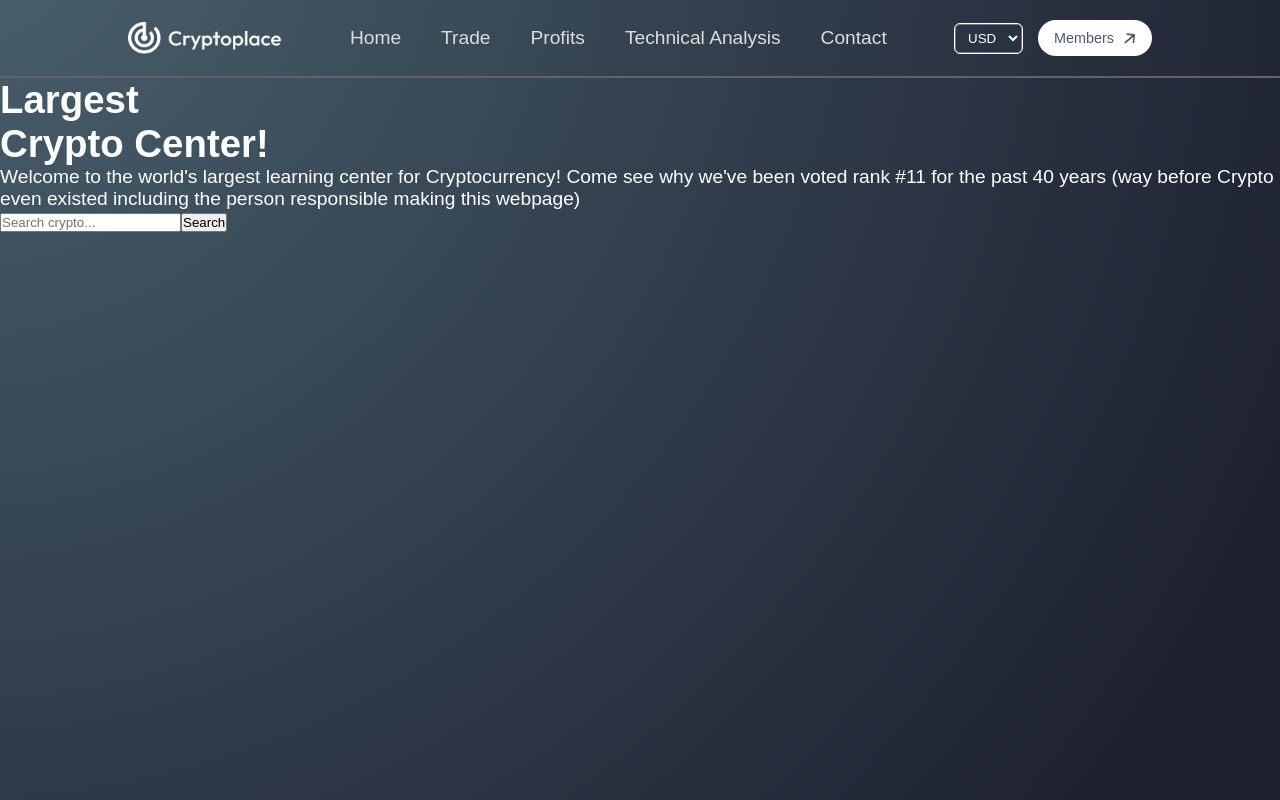
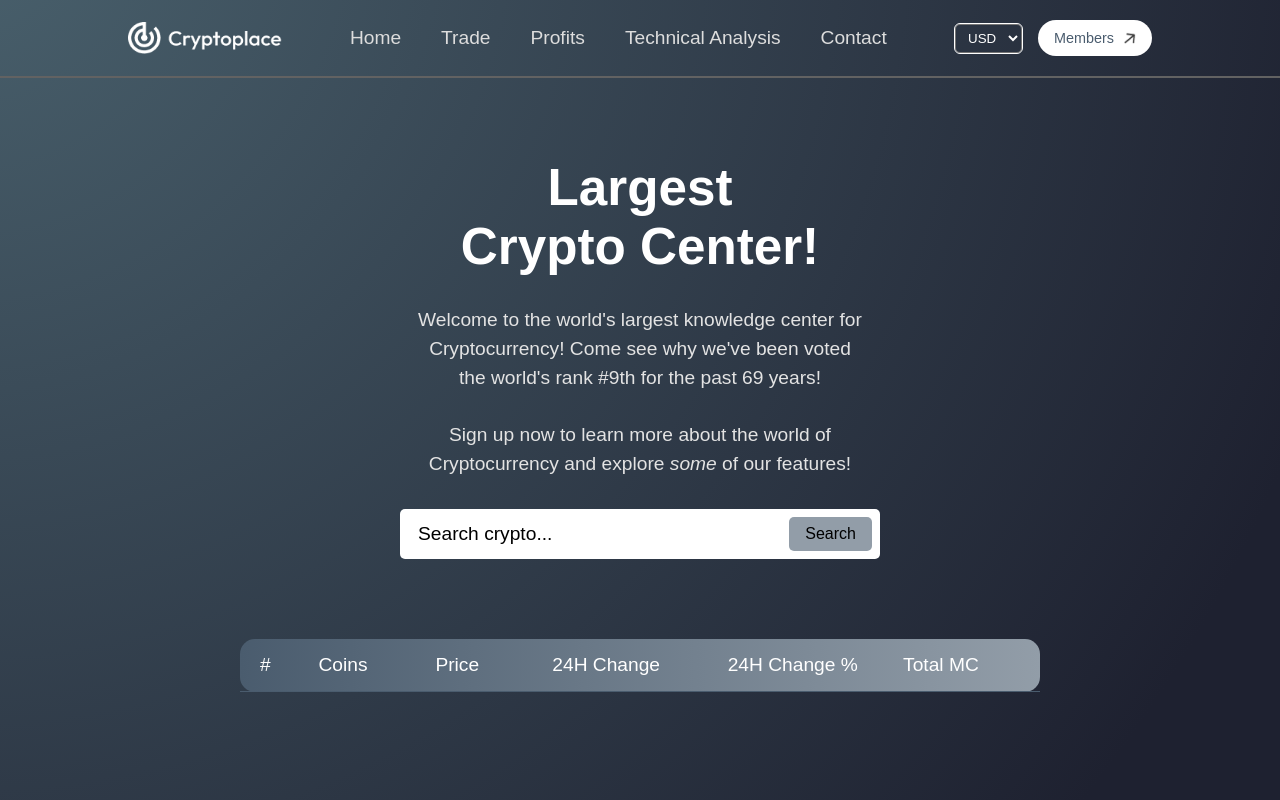
Before and after one commit to Jaycelab/Crypto-Tracker, a React (Vite) app: page / in a window 1280 px wide. Built offline with nearby package versions, Linux system fonts and the light colour scheme; the HTML template or start-up script is replaced by a standard one; a web font is replaced by a local one.

Commit message:
chore: Update page title, navbar, and hero section styling

```diff
--- a/src/pages/Home/Home.css
+++ b/src/pages/Home/Home.css
@@ -0,0 +1,82 @@
+.home {
+  padding: 0 10px;
+  padding-bottom: 100px;
+}
+
+.hero {
+  max-width: 600px;
+  margin: 80px auto;
+  display: flex;
+  flex-direction: column;
+  align-items: center;
+  text-align: center;
+  gap: 30px;
+}
+
+.hero h1 {
+  font-size: max(4vw, 36px);
+  font-weight: 700;
+}
+
+.hero p {
+  width: 75%;
+  color: #e3e3e3;
+  line-height: 1.5;
+}
+
+.hero form {
+  padding: 8px;
+  width: 80%;
+  background-color: #fff;
+  border-radius: 5px;
+  font-size: 1.2rem;
+  display: flex;
+  align-items: center;
+  gap: 10px;
+  justify-content: center;
+}
+
+.hero input {
+  flex: 1;
+  font-size: 1.2rem;
+  outline: none;
+  border: none;
+  color: #000;
+  padding-left: 10px;
+}
+
+.hero input::placeholder {
+  color: #000;
+  font-size: 1.2rem;
+}
+
+.hero button {
+  background-color: #929da8;
+  color: #000;
+  padding: 8px 16px;
+  border: none;
+  border-radius: 5px;
+  font-size: 1rem;
+  cursor: pointer;
+}
+
+.hero button:hover {
+  background-color: #4a5c6e;
+  color: #fff;
+}
+
+.crypto-table {
+  max-width: 800px;
+  margin: 0 auto;
+
+  background: linear-gradient(90deg, #4a5c6e 0%, #929da8 100%);
+  border-radius: 15px;
+}
+
+.table-layout {
+  display: grid;
+  grid-template-columns: 0.5fr 1fr 1fr 1.5fr 1.5fr 1fr;
+  padding: 15px 20px;
+  align-items: center;
+  border-bottom: 1px solid #4a5c6e;
+}
--- a/src/pages/Home/Home.jsx
+++ b/src/pages/Home/Home.jsx
@@ -4,20 +4,35 @@ import "./Home.css";
 const Home = () => {
   return (
     <div className="home">
-      <div lassName="hero">
+      <div className="hero">
         <h1>
           Largest <br /> Crypto Center!
         </h1>
         <p>
-          Welcome to the world's largest learning center for Cryptocurrency!
-          Come see why we've been voted rank #11 for the past 40 years (way
-          before Crypto even existed including the person responsible making
-          this webpage)
+          Welcome to the world's largest knowledge center for Cryptocurrency!
+          Come see why we've been voted the world's rank #9th for the past 69
+          years!
+          <br />
+          <br />
+          Sign up now to learn more about the world of Cryptocurrency and
+          explore <em>some</em> of our features!
         </p>
+        {/* search */}
         <form>
           <input type="text" placeholder="Search crypto..." />
           <button type="submit">Search</button>
         </form>
+      </div>
+      {/* hero coin table */}
+      <div className="crypto-table">
+        <div className="table-layout">
+          <p>#</p>
+          <p>Coins</p>
+          <p>Price</p>
+          <p>24H Change</p>
+          <p>24H Change %</p>
+          <p>Total MC</p>
+        </div>
       </div>
     </div>
   );
```
Also changed, not shown: 1 other file (tests, documents, lock files or other folders).
